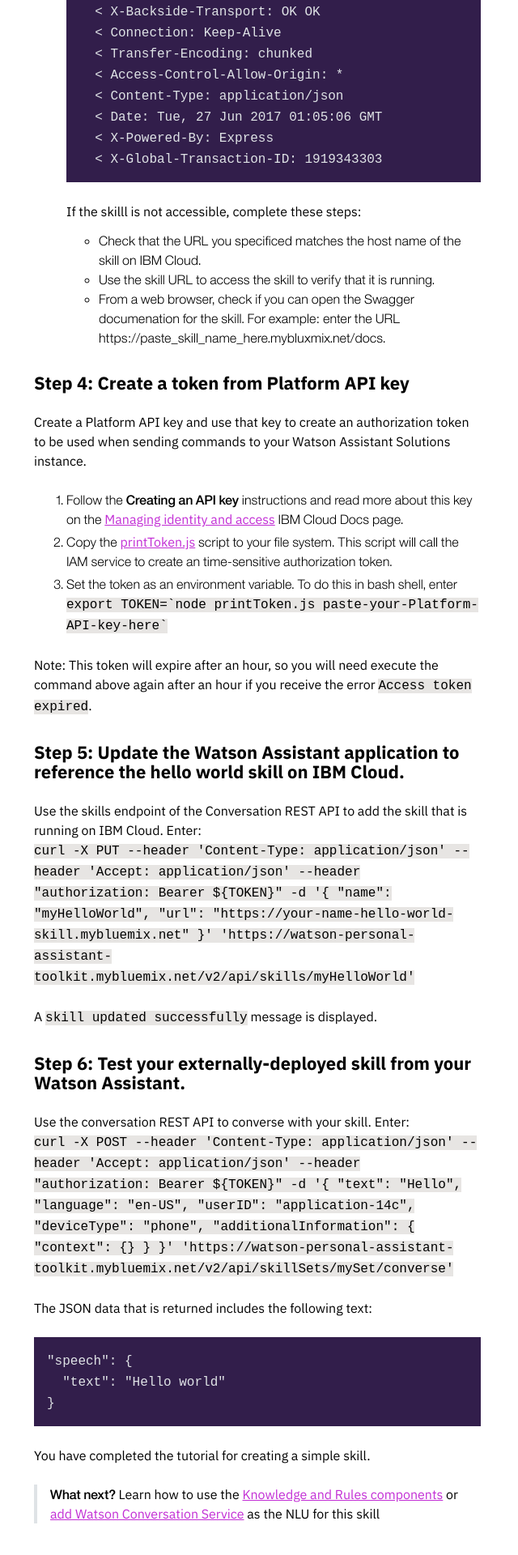
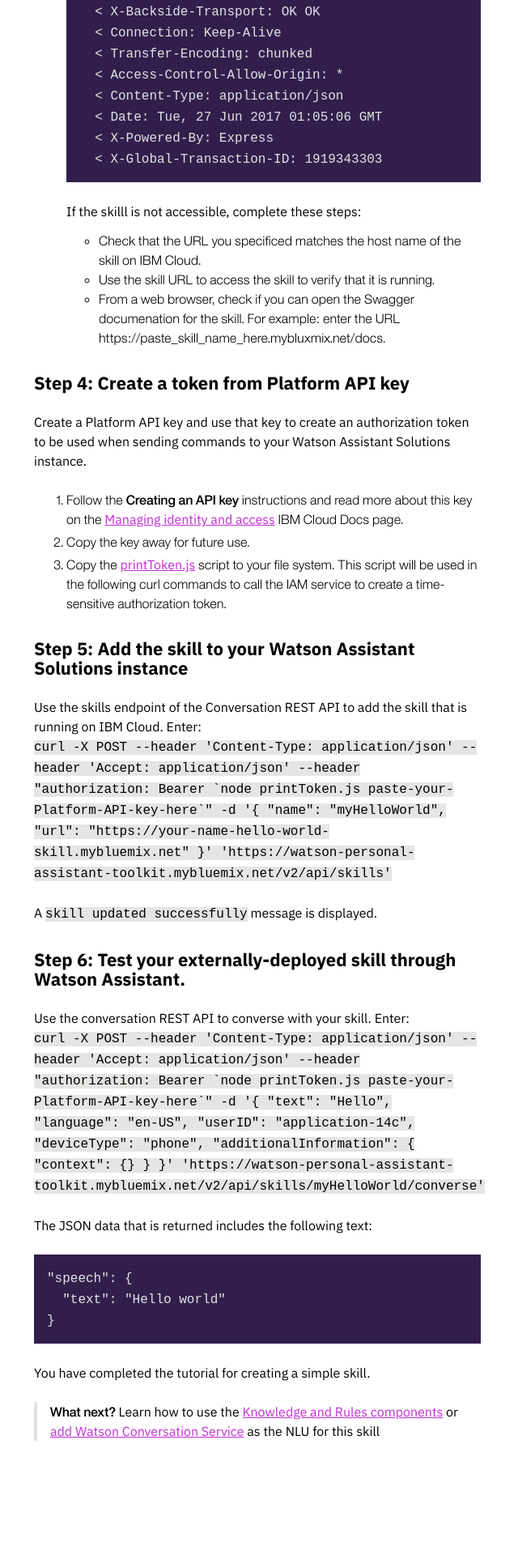
Before and after one commit to Watson-Personal-Assistant/developer, a Jekyll site: the page built from _content/skill/tutorial_creating_custom_skill.md, in a window 1280 px wide. Shown: the part 2441-4361 px from the top of the page at 81% size, without its empty margins (354-994 px from the left). Built offline with Jekyll 4.4.1, drawn with Linux system fonts in a browser that asks for light colours.

Commit message:
removes the need for storing a token as env var and having to refresh it when expires

````diff
--- a/_content/skill/tutorial_creating_custom_skill.md
+++ b/_content/skill/tutorial_creating_custom_skill.md
@@ -20,7 +20,7 @@
 
 ---
 ### The detailed steps in this tutorial are as follows:
-### Step 1:  Clone the hello world skill
+### Step 1: Clone the hello world skill
 1.  Copy the hello world skill boilerplate to your local system.
     1. Click Fork to take a copy of the repository.
     2. Click Clone or download. Copy the git url.
@@ -30,7 +30,7 @@
     2. Enter `npm install`.
 4.  Start the skill. From the command line, enter<br>`npm run start`
 
-### Step 2:  Test your skill from your local system.
+### Step 2: Test your skill from your local system.
 1. Start a web browser and open the conversation REST API in the Swagger UI.  Enter:
 http://localhost:10011
 2. Go to Converse.
@@ -47,7 +47,7 @@
 <br>
 **Note**:  In this tutorial, you sent both the intent and the input directly to a single skill.  In reality, the Watson Assistant performs some additional steps.  It determines which skills can process an intent and it determines which skill is best placed to handle the intent.
 
-### Step 3:  Deploy your skill to IBM Cloud.
+### Step 3: Deploy your skill to IBM Cloud.
 Deploy your skill to IBM Cloud to make your skill available for you and others to use.
 1. Stop your locally running skill.  Enter `Ctrl C` to stop the skill.
 2. Update the host name and skill name in the manifest.yml file of your skill.
@@ -82,19 +82,16 @@
 ### Step 4: Create a token from Platform API key
 Create a Platform API key and use that key to create an authorization token to be used when sending commands to your Watson Assistant Solutions instance.
 1. Follow the **Creating an API key** instructions and read more about this key on the [Managing identity and access](https://console.bluemix.net/docs/iam/userid_keys.html#creating-an-api-key) IBM Cloud Docs page.
-2. Copy the [printToken.js]({{site.baseurl}}/assets/scripts/printToken.js) script to your file system.  This script will call the IAM service to create an time-sensitive authorization token.
-3. Set the token as an environment variable. To do this in bash shell, enter
-  ```export TOKEN=`node printToken.js paste-your-Platform-API-key-here` ```
+2. Copy the key away for future use.
+3. Copy the [printToken.js]({{site.baseurl}}/assets/scripts/printToken.js) script to your file system.  This script will be used in the following curl commands to call the IAM service to create a time-sensitive authorization token.
 
-Note: This token will expire after an hour, so you will need execute the command above again after an hour if you receive the error `Access token expired`.
-
-### Step 5: Update the Watson Assistant application to reference the hello world skill on IBM Cloud.
-Use the skills endpoint of the Conversation REST API to add the skill that is running on IBM Cloud. Enter:<br>``` curl -X PUT --header 'Content-Type: application/json' --header 'Accept: application/json' --header "authorization: Bearer ${TOKEN}" -d '{ "name": "myHelloWorld", "url": "https://your-name-hello-world-skill.mybluemix.net" }' 'https://watson-personal-assistant-toolkit.mybluemix.net/v2/api/skills/myHelloWorld'```
+### Step 5: Add the skill to your Watson Assistant Solutions instance
+Use the skills endpoint of the Conversation REST API to add the skill that is running on IBM Cloud. Enter:<br>```curl -X POST --header 'Content-Type: application/json' --header 'Accept: application/json' --header "authorization: Bearer `node printToken.js paste-your-Platform-API-key-here`" -d '{ "name": "myHelloWorld", "url": "https://your-name-hello-world-skill.mybluemix.net" }' 'https://watson-personal-assistant-toolkit.mybluemix.net/v2/api/skills'```
 
 A `skill updated successfully` message is displayed.
 
-### Step 6:  Test your externally-deployed skill from your Watson Assistant.
-Use the conversation REST API to converse with your skill.  Enter:<br>`curl -X POST --header 'Content-Type: application/json' --header 'Accept: application/json' --header "authorization: Bearer ${TOKEN}" -d '{ "text": "Hello", "language": "en-US", "userID": "application-14c", "deviceType": "phone", "additionalInformation": { "context": {} } }' 'https://watson-personal-assistant-toolkit.mybluemix.net/v2/api/skillSets/mySet/converse'`
+### Step 6:  Test your externally-deployed skill through Watson Assistant.
+Use the conversation REST API to converse with your skill.  Enter:<br>```curl -X POST --header 'Content-Type: application/json' --header 'Accept: application/json' --header "authorization: Bearer `node printToken.js paste-your-Platform-API-key-here`" -d '{ "text": "Hello", "language": "en-US", "userID": "application-14c", "deviceType": "phone", "additionalInformation": { "context": {} } }' 'https://watson-personal-assistant-toolkit.mybluemix.net/v2/api/skills/myHelloWorld/converse'```
 
 The JSON data that is returned includes the following text:
 ```
````
